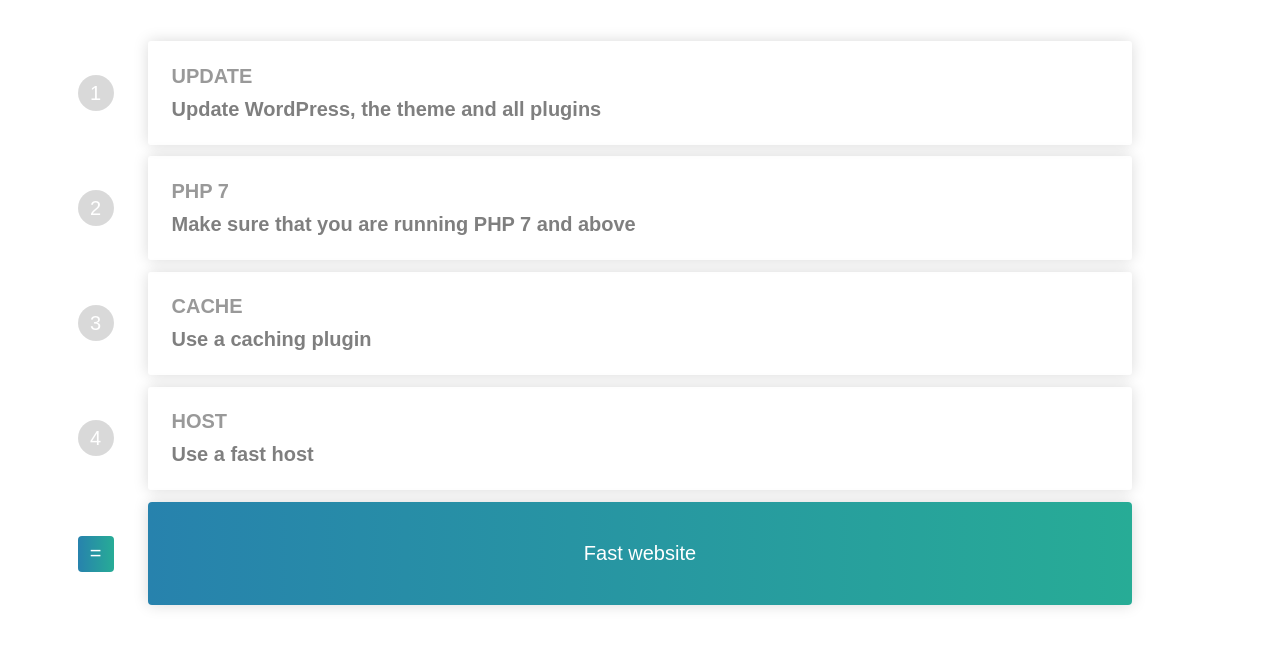
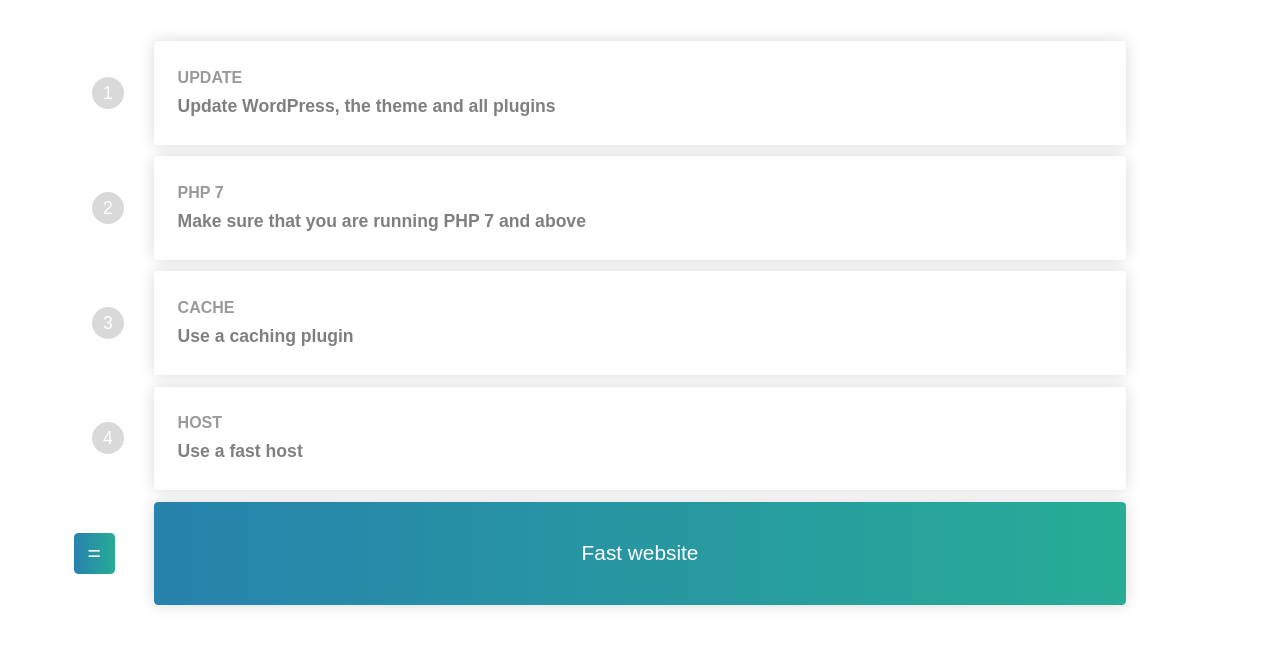
Before and after one commit to BonaventureCJ/sample-sass, a plain HTML site: page index.html in a window 1280 px wide. Drawn offline with Linux system fonts and the light colour scheme.

Commit message:
Modified font size

```diff
--- a/styles.scss
+++ b/styles.scss
@@ -19,9 +19,9 @@
 $font-family: Arial, sans-serif;
 $border-radius-1: 0.2em;
 $border-radius-2: 1em;
-$font-size-1: 20px;
-$font-size-2: 20px;
-$font-size-3: 20px;
+$font-size-1: 1empx;
+$font-size-2: 1.1em;
+$font-size-3: 1.3em;
 
 //EXTEND/INHERITANCE
 %horizontal-center {
@@ -30,7 +30,7 @@
 
 //MIXINS
 @mixin flex-container($direction: center) {
-    display: fleX;
+    display: flex;
     justify-content: $direction;
     align-items: center;
 }
@@ -52,7 +52,7 @@
 
     overflow: auto;
     @extend %horizontal-center;
-    max-width: 90%;
+    max-width: 100%;
     max-height: 85%;
 
 
@@ -75,7 +75,7 @@
             li {
                 @extend %horizontal-center;
                 height: 18%;
-                width: 90%;
+                width: 80%;
                 margin-bottom: 0.13em;
                 border-radius: $border-radius-1;
                 box-shadow: $box-shadow;
```
Also changed, not shown: src/styles.css.
